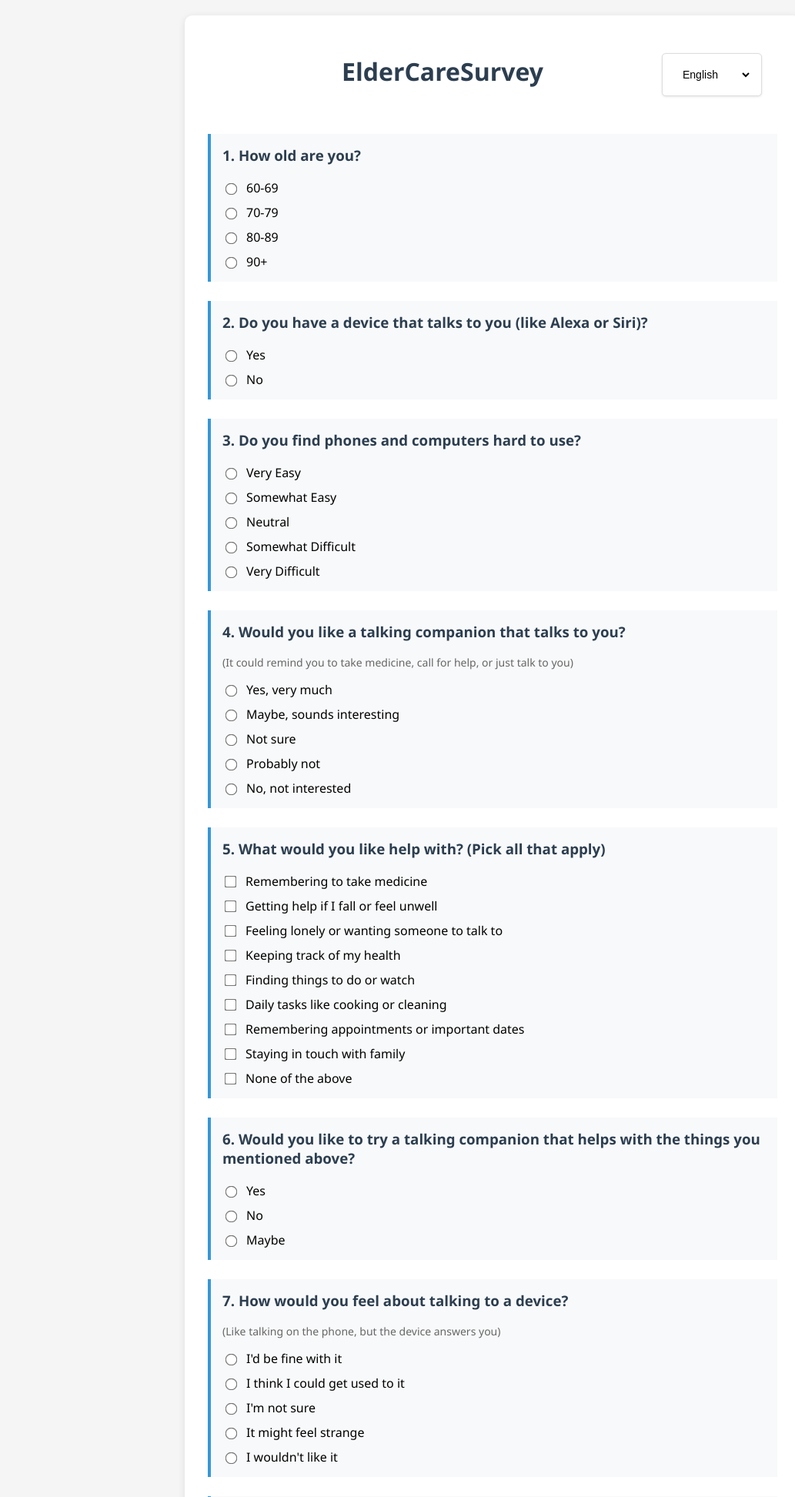
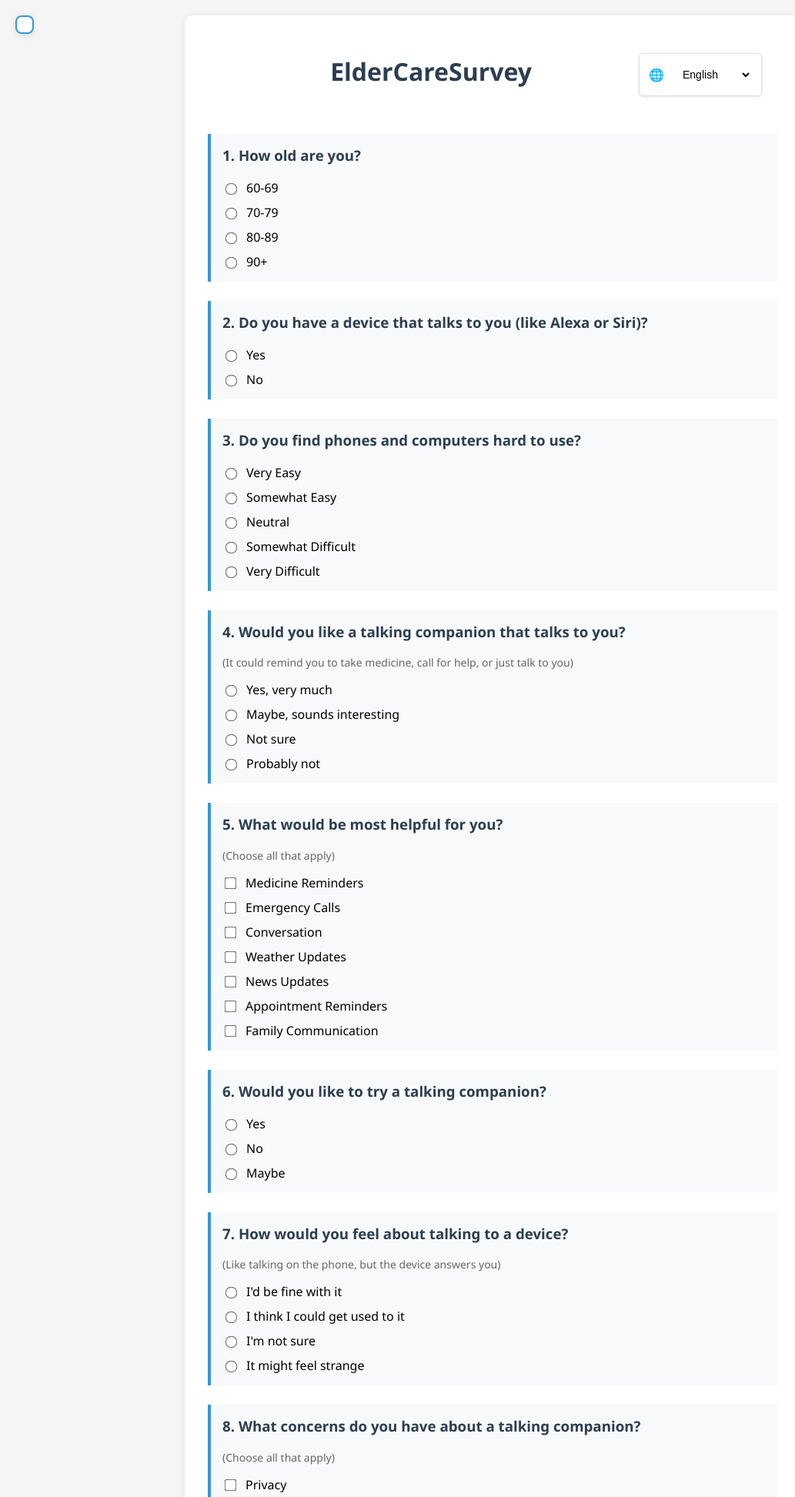
Before and after one commit to AmjA2002222/eldercaresurvey, a Flask app: page / in a window 1280 px wide. Shown: the top 1945 px of the page at 77% size, without its empty margins (0-1033 px from the left). Run offline with Flask 3, Linux system fonts and the light colour scheme.

Commit message:
Fix language translation and add database access

```diff
--- a/app.py
+++ b/app.py
@@ -60,6 +60,46 @@ def waiting_list():
     conn.close()
 
     return render_template('waiting_list.html', people=people)
+
+@app.route('/database')
+def database():
+    """View all survey responses"""
+    conn = sqlite3.connect('survey.db')
+    c = conn.cursor()
+    c.execute('SELECT * FROM responses ORDER BY id DESC')
+    responses = c.fetchall()
+
+    # Get column names
+    c.execute('PRAGMA table_info(responses)')
+    columns = [column[1] for column in c.fetchall()]
+
+    conn.close()
+
+    return render_template('database.html', responses=responses, columns=columns)
+
+@app.route('/api/responses')
+def api_responses():
+    """API endpoint to get all responses as JSON"""
+    conn = sqlite3.connect('survey.db')
+    c = conn.cursor()
+    c.execute('SELECT * FROM responses ORDER BY id DESC')
+    responses = c.fetchall()
+
+    # Get column names
+    c.execute('PRAGMA table_info(responses)')
+    columns = [column[1] for column in c.fetchall()]
+
+    conn.close()
+
+    # Convert to list of dictionaries
+    data = []
+    for response in responses:
+        row_dict = {}
+        for i, column in enumerate(columns):
+            row_dict[column] = response[i]
+        data.append(row_dict)
+
+    return jsonify(data)
 
 @app.route('/submit', methods=['POST'])
 def submit():
--- a/templates/survey.html
+++ b/templates/survey.html
@@ -85,7 +85,7 @@
             font-size: 16px;
             color: #3498db;
         }
-        /* Hide Google Translate branding */
+        /* Google Translate Styling */
         .goog-te-banner-frame {
             display: none !important;
         }
@@ -169,6 +169,30 @@
             margin-top: 20px;
             display: none;
         }
+        /* Google Translate Widget Styling */
+        #google_translate_element {
+            position: fixed;
+            top: 20px;
+            left: 20px;
+            z-index: 1000;
+            background: white;
+            border: 2px solid #3498db;
+            border-radius: 8px;
+            padding: 10px;
+            box-shadow: 0 2px 10px rgba(0,0,0,0.1);
+        }
+        .goog-te-gadget {
+            font-family: 'Segoe UI', Tahoma, Geneva, Verdana, sans-serif !important;
+        }
+        .goog-te-gadget-simple {
+            background-color: white !important;
+            border: none !important;
+            padding: 0 !important;
+        }
+        .goog-te-gadget-simple .goog-te-menu-value {
+            color: #3498db !important;
+            font-size: 14px !important;
+        }
     </style>
 </head>
 <body>
@@ -178,6 +202,7 @@
                 <h1>ElderCareSurvey</h1>
             </div>
             <div class="inline-language-selector">
+                <span class="language-icon">🌐</span>
                 <select id="languageSelect" onchange="changeLanguage(this.value)">
                     <option value="en">English</option>
                     <option value="fr">Français</option>
@@ -193,6 +218,9 @@
                 </select>
             </div>
         </div>
+
+        <!-- Google Translate Widget -->
+        <div id="google_translate_element"></div>
 
         <form id="surveyForm">
             <div class="question">
@@ -277,57 +305,46 @@
                         <input type="radio" id="interest_not" name="interest_in_ai" value="Probably not">
                         <label for="interest_not">Probably not</label>
                     </div>
-                    <div class="radio-option">
-                        <input type="radio" id="interest_not_at_all" name="interest_in_ai" value="No, not interested">
-                        <label for="interest_not_at_all">No, not interested</label>
+                </div>
+            </div>
+
+            <div class="question">
+                <h3>5. What would be most helpful for you?</h3>
+                <p style="color: #666; font-size: 14px; margin-bottom: 15px;">(Choose all that apply)</p>
+                <div class="checkbox-group">
+                    <div class="checkbox-option">
+                        <input type="checkbox" id="feature_reminders" name="helpful_features" value="Medicine Reminders">
+                        <label for="feature_reminders">Medicine Reminders</label>
+                    </div>
+                    <div class="checkbox-option">
+                        <input type="checkbox" id="feature_emergency" name="helpful_features" value="Emergency Calls">
+                        <label for="feature_emergency">Emergency Calls</label>
+                    </div>
+                    <div class="checkbox-option">
+                        <input type="checkbox" id="feature_conversation" name="helpful_features" value="Conversation">
+                        <label for="feature_conversation">Conversation</label>
+                    </div>
+                    <div class="checkbox-option">
+                        <input type="checkbox" id="feature_weather" name="helpful_features" value="Weather Updates">
+                        <label for="feature_weather">Weather Updates</label>
+                    </div>
+                    <div class="checkbox-option">
+                        <input type="checkbox" id="feature_news" name="helpful_features" value="News Updates">
+                        <label for="feature_news">News Updates</label>
+                    </div>
+                    <div class="checkbox-option">
+                        <input type="checkbox" id="feature_appointments" name="helpful_features" value="Appointment Reminders">
+                        <label for="feature_appointments">Appointment Reminders</label>
+                    </div>
+                    <div class="checkbox-option">
+                        <input type="checkbox" id="feature_family" name="helpful_features" value="Family Communication">
+                        <label for="feature_family">Family Communication</label>
                     </div>
                 </div>
             </div>
 
             <div class="question">
-                <h3>5. What would you like help with? (Pick all that apply)</h3>
-                <div class="checkbox-group">
-                    <div class="checkbox-option">
-                        <input type="checkbox" id="feature_reminders" name="helpful_features" value="Remembering to take medicine">
-                        <label for="feature_reminders">Remembering to take medicine</label>
-                    </div>
-                    <div class="checkbox-option">
-                        <input type="checkbox" id="feature_emergency" name="helpful_features" value="Getting help if I fall or feel unwell">
-                        <label for="feature_emergency">Getting help if I fall or feel unwell</label>
-                    </div>
-                    <div class="checkbox-option">
-                        <input type="checkbox" id="feature_social" name="helpful_features" value="Feeling lonely or wanting someone to talk to">
-                        <label for="feature_social">Feeling lonely or wanting someone to talk to</label>
-                    </div>
-                    <div class="checkbox-option">
-                        <input type="checkbox" id="feature_health" name="helpful_features" value="Keeping track of my health">
-                        <label for="feature_health">Keeping track of my health</label>
-                    </div>
-                    <div class="checkbox-option">
-                        <input type="checkbox" id="feature_entertainment" name="helpful_features" value="Finding things to do or watch">
-                        <label for="feature_entertainment">Finding things to do or watch</label>
-                    </div>
-                    <div class="checkbox-option">
-                        <input type="checkbox" id="feature_assistance" name="helpful_features" value="Daily tasks like cooking or cleaning">
-                        <label for="feature_assistance">Daily tasks like cooking or cleaning</label>
-                    </div>
-                    <div class="checkbox-option">
-                        <input type="checkbox" id="feature_memory" name="helpful_features" value="Remembering appointments or important dates">
-                        <label for="feature_memory">Remembering appointments or important dates</label>
-                    </div>
-                    <div class="checkbox-option">
-                        <input type="checkbox" id="feature_communication" name="helpful_features" value="Staying in touch with family">
-                        <label for="feature_communication">Staying in touch with family</label>
-                    </div>
-                    <div class="checkbox-option">
-                        <input type="checkbox" id="feature_none" name="helpful_features" value="None of the above">
-                        <label for="feature_none">None of the above</label>
-                    </div>
-                </div>
-            </div>
-
-            <div class="question">
-                <h3>6. Would you like to try a talking companion that helps with the things you mentioned above?</h3>
+                <h3>6. Would you like to try a talking companion?</h3>
                 <div class="radio-group">
                     <div class="radio-option">
                         <input type="radio" id="trial_yes" name="trial_participation" value="Yes">
@@ -364,15 +381,12 @@
                         <input type="radio" id="comfort_uncomfortable" name="comfort_with_ai_voice" value="It might feel strange">
                         <label for="comfort_uncomfortable">It might feel strange</label>
                     </div>
-                    <div class="radio-option">
-                        <input type="radio" id="comfort_very_uncomfortable" name="comfort_with_ai_voice" value="I wouldn't like it">
-                        <label for="comfort_very_uncomfortable">I wouldn't like it</label>
-                    </div>
                 </div>
             </div>
 
             <div class="question">
-                <h3>8. What worries you about having a talking device in your home? (Pick all that apply)</h3>
+                <h3>8. What concerns do you have about a talking companion?</h3>
+                <p style="color: #666; font-size: 14px; margin-bottom: 15px;">(Choose all that apply)</p>
                 <div class="checkbox-group">
                     <div class="checkbox-option">
                         <input type="checkbox" id="concern_privacy" name="concerns" value="Privacy">
@@ -383,16 +397,12 @@
                         <label for="concern_cost">Cost</label>
                     </div>
                     <div class="checkbox-option">
+                        <input type="checkbox" id="concern_complexity" name="concerns" value="Too Complex">
+                        <label for="concern_complexity">Too Complex</label>
+                    </div>
+                    <div class="checkbox-option">
                         <input type="checkbox" id="concern_reliability" name="concerns" value="Reliability">
                         <label for="concern_reliability">Reliability</label>
-                    </div>
-                    <div class="checkbox-option">
-                        <input type="checkbox" id="concern_complexity" name="concerns" value="Complexity">
-                        <label for="concern_complexity">Complexity</label>
-                    </div>
-                    <div class="checkbox-option">
-                        <input type="checkbox" id="concern_safety" name="concerns" value="Safety">
-                        <label for="concern_safety">Safety</label>
                     </div>
                     <div class="checkbox-option">
                         <input type="checkbox" id="concern_none" name="concerns" value="No Concerns">
@@ -519,39 +529,45 @@
         script.src = '//translate.google.com/translate_a/element.js?cb=googleTranslateElementInit';
         document.head.appendChild(script);
 
-        // Custom language change function
+        // Improved language change function
         function changeLanguage(langCode) {
+            console.log('Changing language to:', langCode);
+
             // Wait for Google Translate to load
             var checkExist = setInterval(function() {
                 if (window.google && window.google.translate) {
-                    // Create a hidden div for Google Translate if it doesn't exist
-                    var translateDiv = document.getElementById('google_translate_element');
-                    if (!translateDiv) {
-                        translateDiv = document.createElement('div');
-                        translateDiv.id = 'google_translate_element';
-                        translateDiv.style.display = 'none';
-                        document.body.appendChild(translateDiv);
+                    console.log('Google Translate loaded');
 
-                        // Initialize Google Translate
-                        new google.translate.TranslateElement({
-                            pageLanguage: 'en',
-                            includedLanguages: 'en,fr,ar,es,de,it,pt,ru,ja,ko,zh-CN',
-                            layout: google.translate.TranslateElement.InlineLayout.SIMPLE,
-                            autoDisplay: false
-                        }, 'google_translate_element');
+                    // Find the Google Translate select element
+                    var googleSelect = document.querySelector('.goog-te-combo');
+                    if (googleSelect) {
+                        console.log('Found Google Translate select');
+                        googleSelect.value = langCode;
+                        googleSelect.dispatchEvent(new Event('change'));
+                        clearInterval(checkExist);
+                    } else {
+                        console.log('Google Translate select not found, retrying...');
                     }
-
-                    // Wait a bit more for the widget to be ready
-                    setTimeout(function() {
-                        var select = document.querySelector('.goog-te-combo');
-                        if (select) {
-                            select.value = langCode;
-                            select.dispatchEvent(new Event('change'));
-                            clearInterval(checkExist);
-                        }
-                    }, 500);
                 }
             }, 100);
+
+            // Fallback: try to trigger translation manually
+            setTimeout(function() {
+                if (window.google && window.google.translate) {
+                    var translateElement = document.querySelector('#google_translate_element');
+                    if (translateElement) {
+                        var iframe = translateElement.querySelector('iframe');
+                        if (iframe) {
+                            var iframeDoc = iframe.contentDocument || iframe.contentWindow.document;
+                            var select = iframeDoc.querySelector('select');
+                            if (select) {
+                                select.value = langCode;
+                                select.dispatchEvent(new Event('change'));
+                            }
+                        }
+                    }
+                }
+            }, 1000);
         }
 
         document.getElementById('surveyForm').addEventListener('submit', function(e) {
```
Also changed, not shown: github_deploy.py (added, +146 -0 lines), templates/database.html (added, +217 -0 lines).
